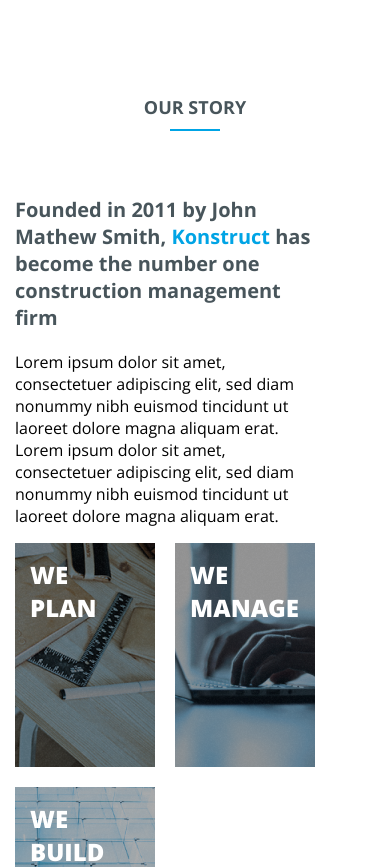
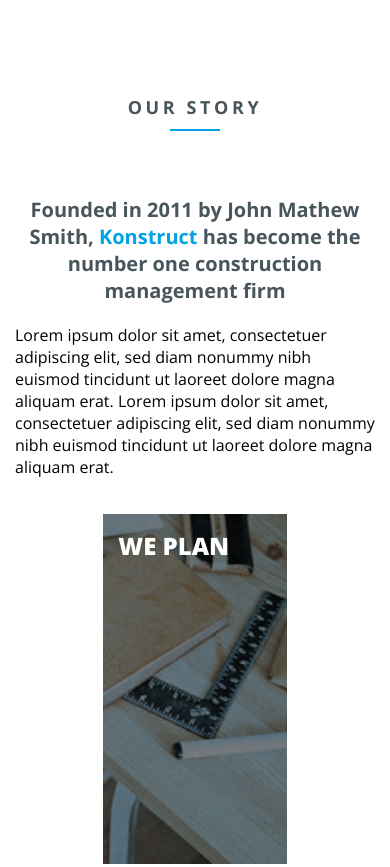
Before and after one commit to Rinatelo/site_1_portfolio, a plain HTML site: page index.html in a window 390 px wide. Shown: the top 867 px of the page. Drawn offline with nearby package versions, Linux system fonts and the light colour scheme.

Commit message:
change css file

```diff
--- a/style/main.css
+++ b/style/main.css
@@ -26,6 +26,7 @@ body {
   margin-right: 50px;
 }
 .story_title_2 {
+  letter-spacing: 0.2em;
   color: #48555B;
   text-transform: uppercase;
   text-align: center;
@@ -69,6 +70,7 @@ body {
   width: 140px;
   height: 224px;
   margin-right: 20px;
+  background-size: cover;
 }
 .story_item:nth-child(1) {
   background-image: url(../img/we_plan.png);
@@ -80,6 +82,8 @@ body {
   background-image: url(../img/we_build.png);
   margin-right: 0px;
 }
+
+/* Адаптивная версия - медиа запросы */
 @media screen and (max-width: 1440px) {
   .container {
     padding: 0 50px;
@@ -89,18 +93,38 @@ body {
   .container {
     padding: 0 15px;
   }
+  .story_title_3 {
+  text-align: center;
+  }
   .story_inner {
     flex-wrap: wrap;
   }
+  .story_left {
+    max-width: 80%;
+    margin-right: 0px;
+    margin-bottom: 20px;
+  }
 }
-@media screen and (max-width: 500px) {
+@media screen and (max-width: 540px) {
   .story_right {
     flex-wrap: wrap;
+    justify-content: center;
   }
   .story_item {
     margin-bottom: 20px;
+    margin-right: 0;
+    width: 51%;
+    height: 350px;
   }
   .story_item:nth-child(3) {
     margin-bottom: 0px;
   }
+  .story_left {
+    max-width: 100%;
+  }
 }
+@media screen and (max-width: 360px) {
+  .story_item {
+    width: 80%;
+  }
+}
```
